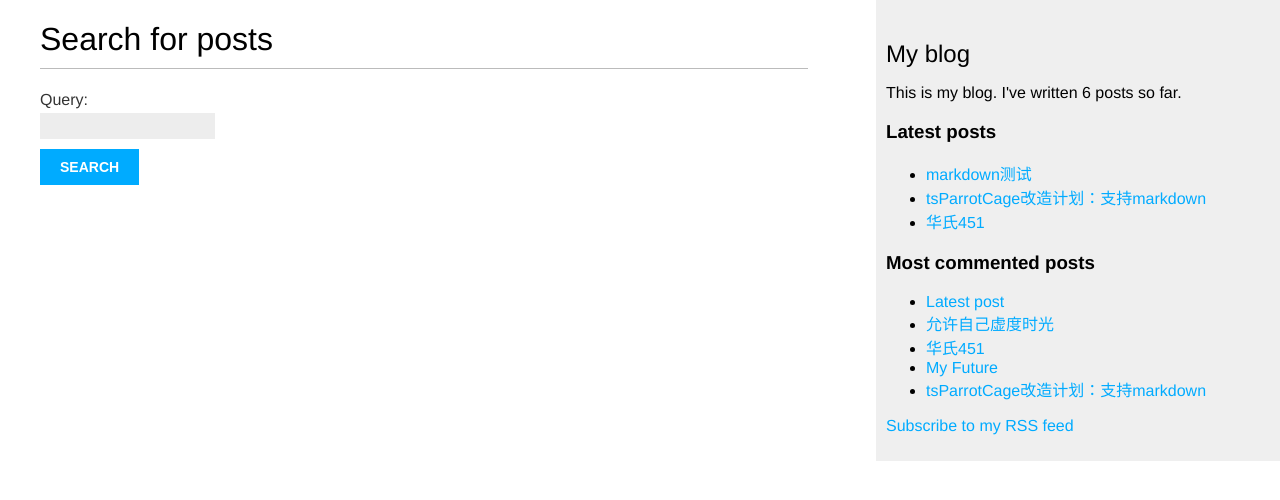
After one commit to tsparrot/tsParrotCage, a Django app: page /cage/search/ in a window 1280 px wide. The commit adds this page. Shown: the top 500 px of the page. Run offline with Django 3.2, Linux system fonts and the light colour scheme; data comes from the database, SQL or seed files in the repository; both versions use the stored data as it was after the commit.

Commit message:
Chapter 3

```diff
--- a/cage/admin.py
+++ b/cage/admin.py
@@ -7,7 +7,6 @@ class PostAdmin(admin.ModelAdmin):
     list_display = ('title', 'slug', 'author', 'publish', 'status')  # 要展示的字段
     list_filter = ('status', 'created', 'publish', 'author',)  # 过滤标签
     search_fields = ('title', 'body')  # 搜索组件
-    raw_id_fields = ('author',)
     date_hierarchy = 'publish'
     ordering = ('status', 'publish',)
 
--- a/cage/forms.py
+++ b/cage/forms.py
@@ -14,3 +14,7 @@ class CommentForm(forms.ModelForm):
     class Meta:
         model = Comment
         fields = ('name', 'email', 'body')
+
+
+class SearchForm(forms.Form):
+    query = forms.CharField()
--- a/cage/templates/cage/base.html
+++ b/cage/templates/cage/base.html
@@ -1,3 +1,4 @@
+{% load cage_tags %}
 {% load static %}
 <!DOCTYPE html>
 <html lang="en">
@@ -13,7 +14,19 @@
     </div>
     <div id="sidebar">
         <h2>My blog</h2>
-        <p>This is my blog.</p>
+        <p>This is my blog. I've written {% total_posts %} posts so far.</p>
+        <h3>Latest posts</h3>
+        {% show_latest_posts 3 %}
+        <h3>Most commented posts</h3>
+        {% get_most_commented_posts as most_commented_posts %}
+        <ul>
+            {% for post in most_commented_posts %}
+                <li>
+                    <a href="{{ post.get_absolute_url }}">{{ post.title }}</a>
+                </li>
+            {% endfor %}
+        </ul>
+        <p><a href='{% url "cage:post_feed" %}'>Subscribe to my RSS feed</a></p>
     </div>
 </body>
 </html>
--- a/cage/templates/cage/post/detail.html
+++ b/cage/templates/cage/post/detail.html
@@ -1,4 +1,5 @@
 {% extends 'cage/base.html' %}
+{% load cage_tags %}
 {% block title %}
     {{ post.title }}
 {% endblock %}
@@ -8,7 +9,7 @@
     <p class="date">
     Published {{ post.publish }} by {{ post.author }}
     </p>
-    {{ post.body|linebreaks }}
+    {{ post.body|markdown }}
     <p>
     <a href="{% url "cage:post_share" post.id %}"> 分享这篇文章 </a>
     </p>
--- /dev/null
+++ b/cage/templates/cage/post/latest_posts.html
@@ -0,0 +1,7 @@
+<ul>
+    {% for post in latest_posts %}
+    <li>
+        <a href="{{ post.get_absolute_url }}">{{ post.title }}</a>
+    </li>
+    {% endfor %}
+</ul>
--- a/cage/templates/cage/post/list.html
+++ b/cage/templates/cage/post/list.html
@@ -1,4 +1,5 @@
 {% extends "cage/base.html" %}
+{% load cage_tags %}
 {% block title %}My Blog{% endblock %}
 {% block content %}
     <h1>My Blog</h1>
@@ -21,7 +22,7 @@
         <p class="date">
         Published {{ post.publish }} by {{ post.author }}
         </p>
-        {{ post.body|truncatewords:30|linebreaks }}
+        {{ post.body|markdown|truncatewords_html:30 }}
     {% endfor %}
     {% include 'cage/pagination.html' with page=posts%}
 {% endblock %}
--- /dev/null
+++ b/cage/templates/cage/post/search.html
@@ -0,0 +1,31 @@
+{% extends 'cage/base.html' %}
+
+{% block title %}
+Search
+{% endblock %}
+
+{% block content %}
+{% if query %}
+    <h1>Post containing {{ query }}</h1>
+    <h3>
+    {% with results.count as total_results %}
+        Found {{ total_results }} result{{ total_results|pluralize }}
+    {% endwith %}
+    </h3>
+    {% for post in results %}
+        <h4>
+            <a href="{{ post.get_absolute_url }}">{{ post.title }}</a>
+        </h4>
+        {{ post.body|truncatewords:5 }}
+    {% empty %}
+        <p>There are no results for your query.</p>
+    {% endfor %}
+    <p><a href="{% url 'blog:post_search' %}">Search again</a></p>
+{% else %}
+    <h1>Search for posts</h1>
+    <form action="." method="get">
+    {{ form.as_p }}
+        <input type="submit" value="Search">
+    </form>
+{% endif %}
+{% endblock %}
--- a/cage/templatetags/cage_tags.py
+++ b/cage/templatetags/cage_tags.py
@@ -0,0 +1,29 @@
+from django import template
+from django.db.models import Count
+from django.utils.safestring import mark_safe
+
+from ..models import Post
+import markdown
+
+register = template.Library()
+
+
+@register.simple_tag
+def total_posts():
+    return Post.published.count()
+
+
+@register.inclusion_tag('cage/post/latest_posts.html')
+def show_latest_posts(count=5):
+    latest_posts = Post.published.order_by("-publish")[:count]
+    return {'latest_posts': latest_posts}
+
+
+@register.simple_tag
+def get_most_commented_posts(count=5):
+    return Post.published.annotate(total_comments=Count('comments')).order_by('-total_comments')[:count]
+
+
+@register.filter(name='markdown')
+def markdown_format(text):
+    return mark_safe(markdown.markdown(text))
--- a/cage/urls.py
+++ b/cage/urls.py
@@ -1,5 +1,6 @@
 from django.urls import path
 from . import views
+from .feeds import LastestPostFeed
 
 app_name = 'cage'
 urlpatterns = [
@@ -8,4 +9,6 @@ urlpatterns = [
     path('tag/<slug:tag_slug>/', views.post_list, name='post_list_by_tag'),
     path('<int:year>/<int:month>/<int:day>/<slug:post>/', views.post_detail, name='post_detail'),
     path('<int:post_id>/share/', views.post_share, name='post_share'),
+    path('feed/', LastestPostFeed(), name='post_feed'),
+    path('search/', views.post_search, name='post_search'),
 ]
--- a/cage/views.py
+++ b/cage/views.py
@@ -1,12 +1,13 @@
 from django.shortcuts import render, get_object_or_404
-# from django.views.generic import ListView
+from django.contrib.postgres.search import SearchVector
 from django.core.mail import send_mail
 from django.core.paginator import Paginator, EmptyPage, PageNotAnInteger
 from django.db.models import Count
+from django.contrib.postgres.search import SearchVector, SearchQuery, SearchRank
 
 from taggit.models import Tag
 from .models import Post
-from .forms import EmailPostForm, CommentForm
+from .forms import EmailPostForm, CommentForm, SearchForm
 
 
 # class PostListView(ListView):
@@ -75,3 +76,19 @@ def post_share(request, post_id):
     else:
         form = EmailPostForm()
     return render(request, 'cage/post/share.html', {'post': post, 'form': form, 'sent': sent})
+
+
+def post_search(request):
+    form = SearchForm()
+    query = None
+    results = []
+    if 'query' in request.GET:
+        form = SearchForm(request.GET)
+        if form.is_valid():
+            query = form.cleaned_data['query']
+            search_vector = SearchVector('title', weight='A') + SearchVector('body', weight='B')
+            search_query = SearchQuery(query)
+            results = Post.objects.annotate(
+                search=search_vector, rank=SearchRank(search_vector, search_query)).filter(rank__gte=0.3)\
+                .order_by('-rank')
+    return render(request, 'cage/post/search.html', {'query': query, "form": form, 'results': results})
--- a/tsParrotCage/urls.py
+++ b/tsParrotCage/urls.py
@@ -15,8 +15,13 @@ Including another URLconf
 """
 from django.contrib import admin
 from django.urls import path, include
+from django.contrib.sitemaps.views import sitemap
+from cage.sitemaps import PostSitemaps
+
+sitemaps = {'posts': PostSitemaps, }
 
 urlpatterns = [
     path('admin/', admin.site.urls),
-    path('cage/', include('cage.urls', namespace='cage'))
+    path('cage/', include('cage.urls', namespace='cage')),
+    path('sitemap.xml', sitemap, {'sitemaps': sitemaps}, name='django.contrib.sitemaps.views.sitemap')
 ]
```
Also changed, not shown: cage/feeds.py (added, +18 -0 lines), cage/sitemaps.py (added, +13 -0 lines), tsParrotCage/settings.py (+7 -2 lines), db.sqlite3.
